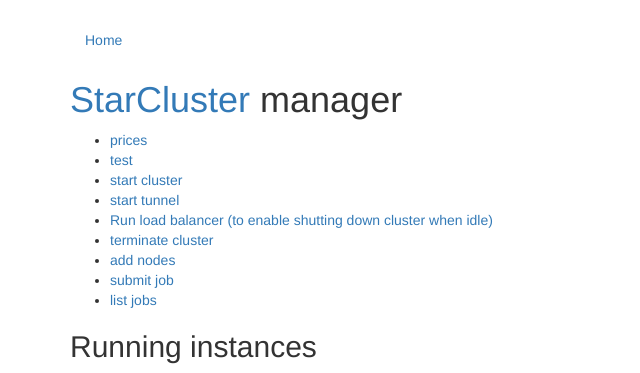
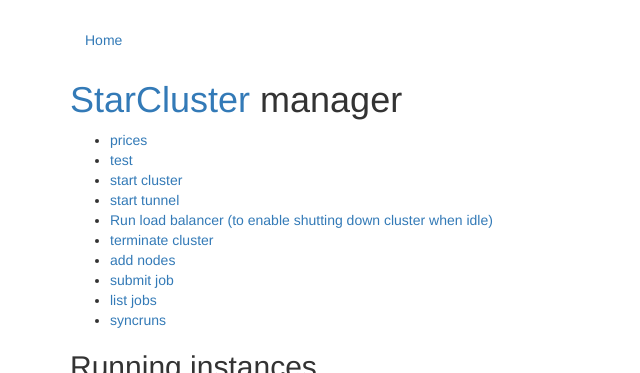
Before and after one commit to broadinstitute/phlock, a Python web app: template templates/index.html in a window 1280 px wide. Shown: the top 373 px of the page, without its empty margins (0-640 px from the left). Run offline with Jinja, Linux system fonts and the light colour scheme; the template is opened without the code that fills it, so the values that code supplies are empty; some libraries are stand-ins or nearby versions.

Commit message:
Added sync runs to index

```diff
--- a/templates/index.html
+++ b/templates/index.html
@@ -14,6 +14,7 @@
   	<li><a href="/add-node-form">add nodes</a></li>
   	<li><a href="/submit-job-form">submit job</a></li>
   	<li><a href="/list-jobs">list jobs</a></li>
+    <li><a href="/syncruns">syncruns</a></li>
   </ul>
 
   {% if instances == [] %}
```
